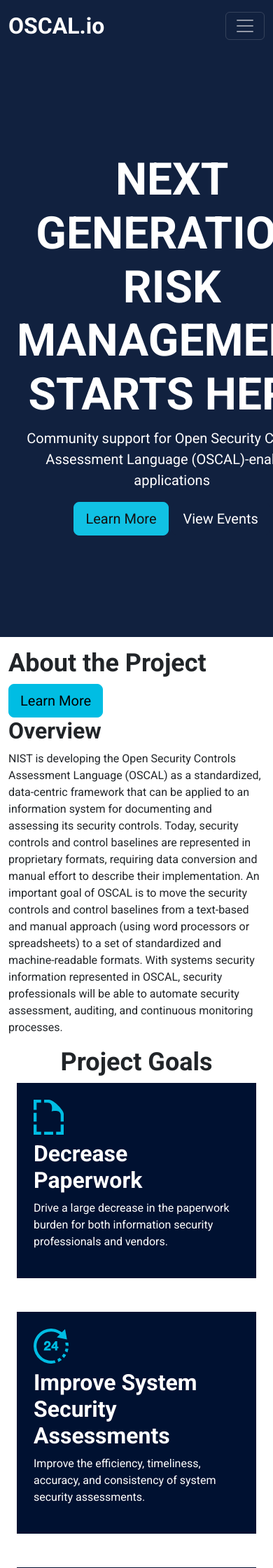
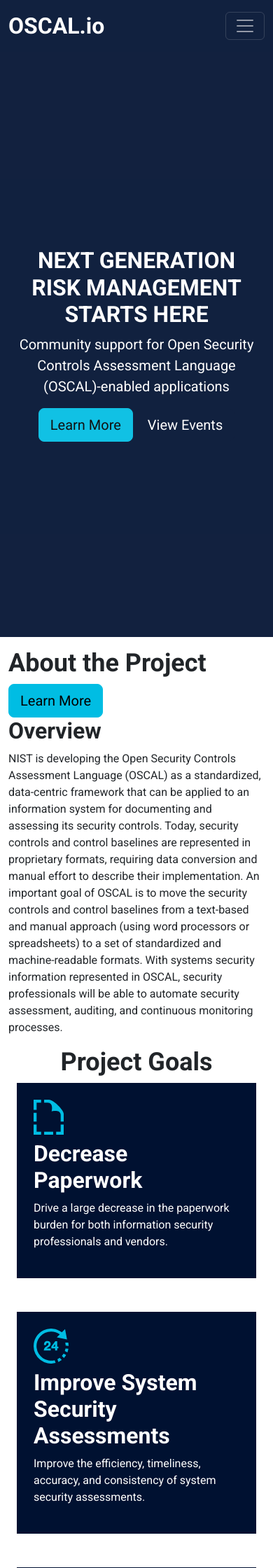
Before and after one commit to EasyDynamics/oscal.io, a Jekyll site: the page built from index.html, in a window 390 px wide. Shown: the top 2240 px of the page at 70% size. Built offline with Jekyll 4.4.1, drawn with Linux system fonts in a browser that asks for light colours.

Commit message:
fix: hero text is too large on mobile
The sm-specific style didn't get updated when the class changed.

```diff
--- a/assets/css/home.scss
+++ b/assets/css/home.scss
@@ -18,7 +18,7 @@
 // 4em "falls off" the screen of even larger mobile devices;
 // scaling down a bit fits the content a little better.
 @include media-breakpoint-down(sm) {
-  .cover-text {
+  .cover-lead {
     font-weight: bold;
     font-size: 2em;
   }
```
